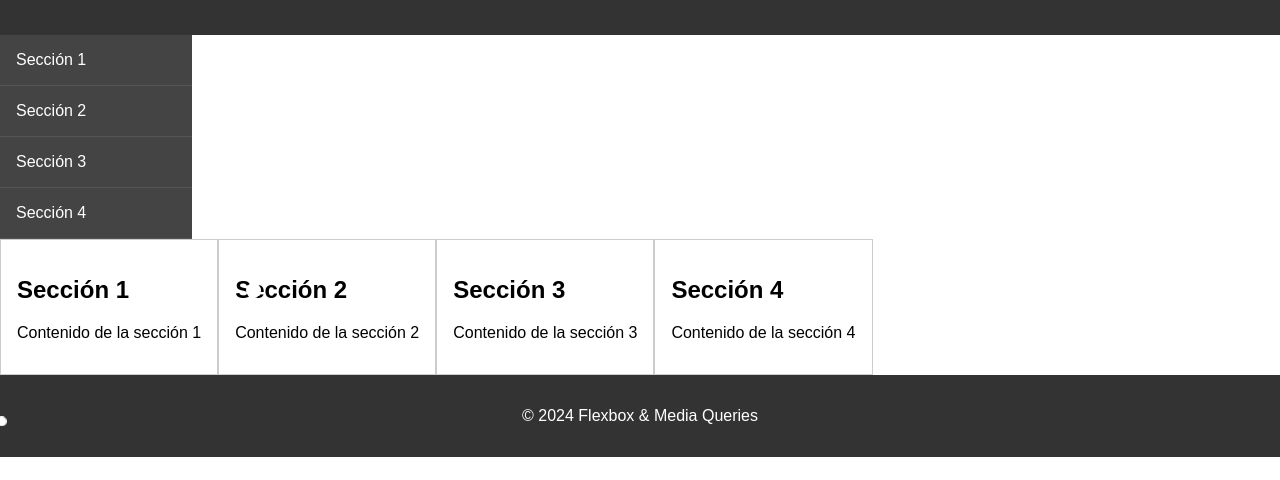
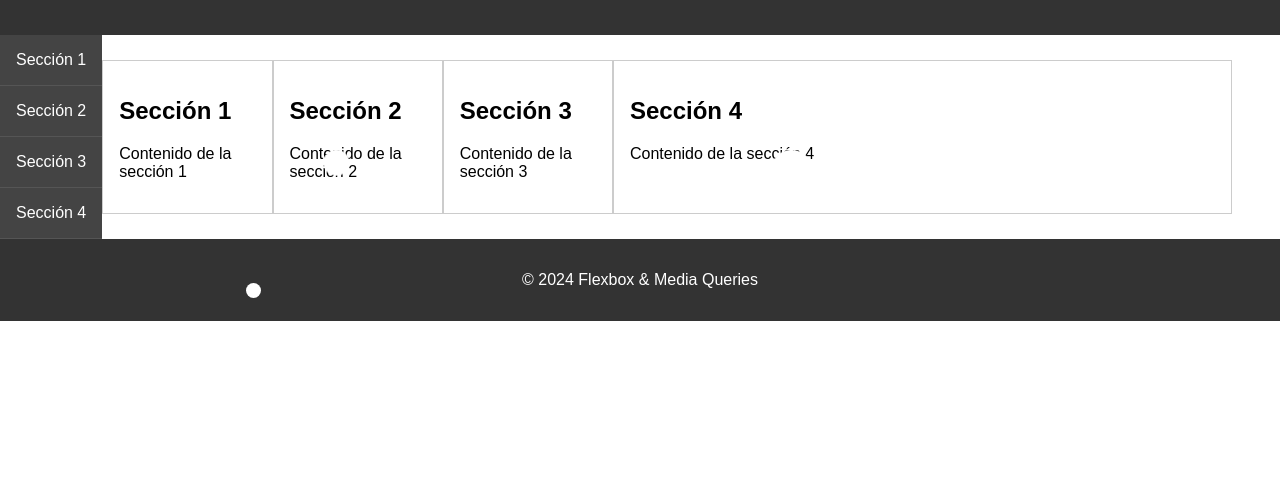
Before and after one commit to GabrielHdzDaw/ResponsiveMediaQueries, a plain HTML site: page index.html in a window 1280 px wide. Shown: the part 77-557 px from the top of the page. Drawn offline with Linux system fonts and the light colour scheme.

Commit message:
finished

```diff
--- a/styles.css
+++ b/styles.css
@@ -6,25 +6,18 @@
   --color-texto: #fff;
 }
 
-@media (min-width: 1024px) {
+
 body {
   font-family: Arial, sans-serif;
   margin: 0;
   padding: 0;
-    display: flex;
-    flex-direction: column;
 }
 
-  header,
-  footer {
+header, footer {
   background-color: var(--color-bloque);
   color: var(--color-texto);
   text-align: center;
   padding: 1rem;
-  }
-
-  nav {
-    width: 15%;
 }
 
 nav ul {
@@ -42,14 +35,40 @@
   border-bottom: 1px solid var(--color-borde);
 }
 
-  main {
-    display: flex;
-  }
-
 main .item {
   border: 1px solid var(--color-borde-claro);
   padding: 1rem;
 }
+
+@media (min-width: 1024px) {
+
+  body{
+      display: flex;
+      flex-wrap: wrap;
+  }
+  header{
+      width: 100%;
+  }
+  footer{
+      width: 100%;
+  }
+  nav{
+      display: flex;
+      flex-direction: column;
+      align-items: stretch;
+  }
+  main{
+      display: flex;
+      flex-direction: row;
+      margin-top: auto;
+      margin-bottom: auto;
+      width: auto;
+      width: calc(100% - 150px);
+  }
+ #seccion4{
+  width: 70%;
+ }
+
 }
 
 @media (min-width: 600px) and (max-width: 1024px) {
```
Lines whose indentation alone changed are shown as unchanged.
